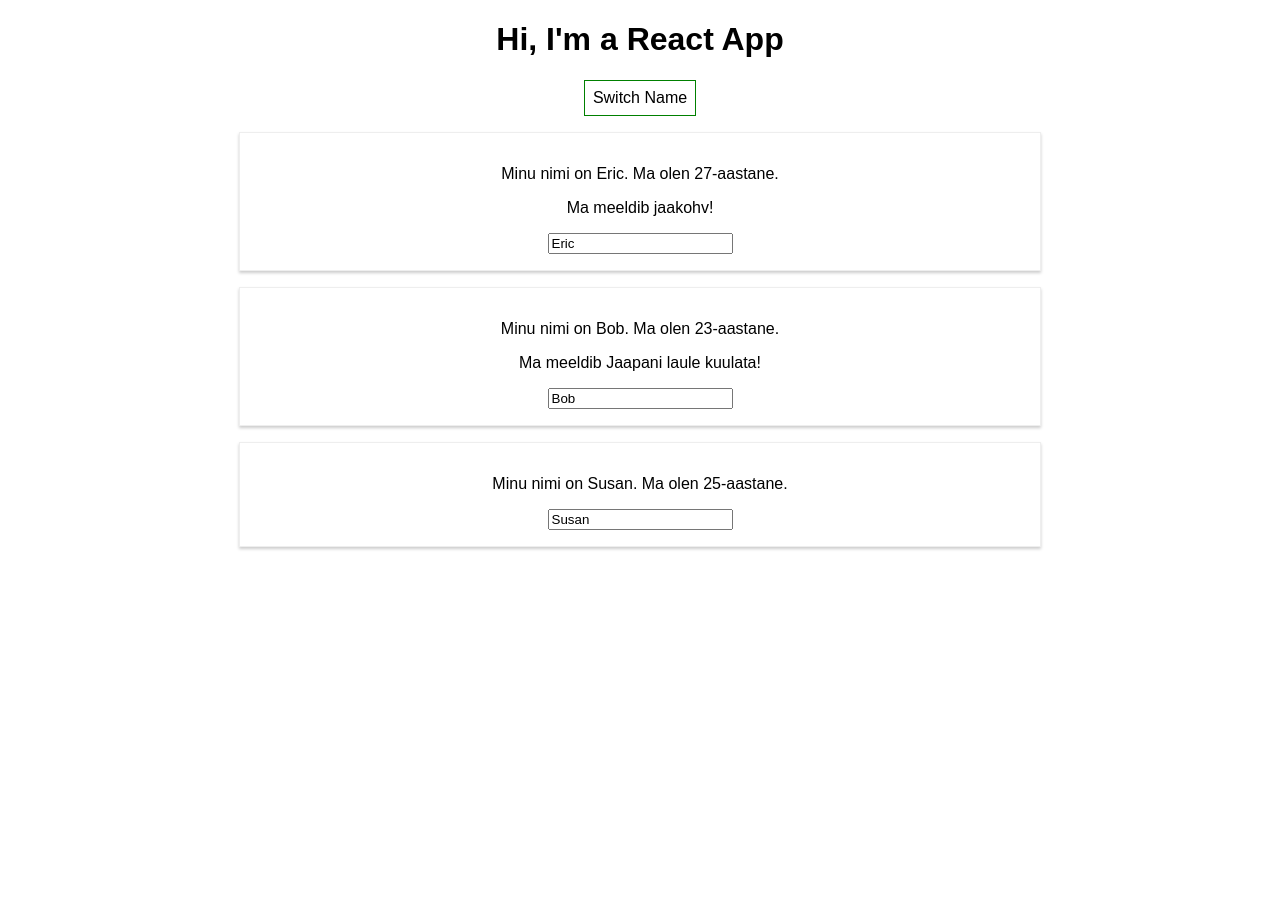
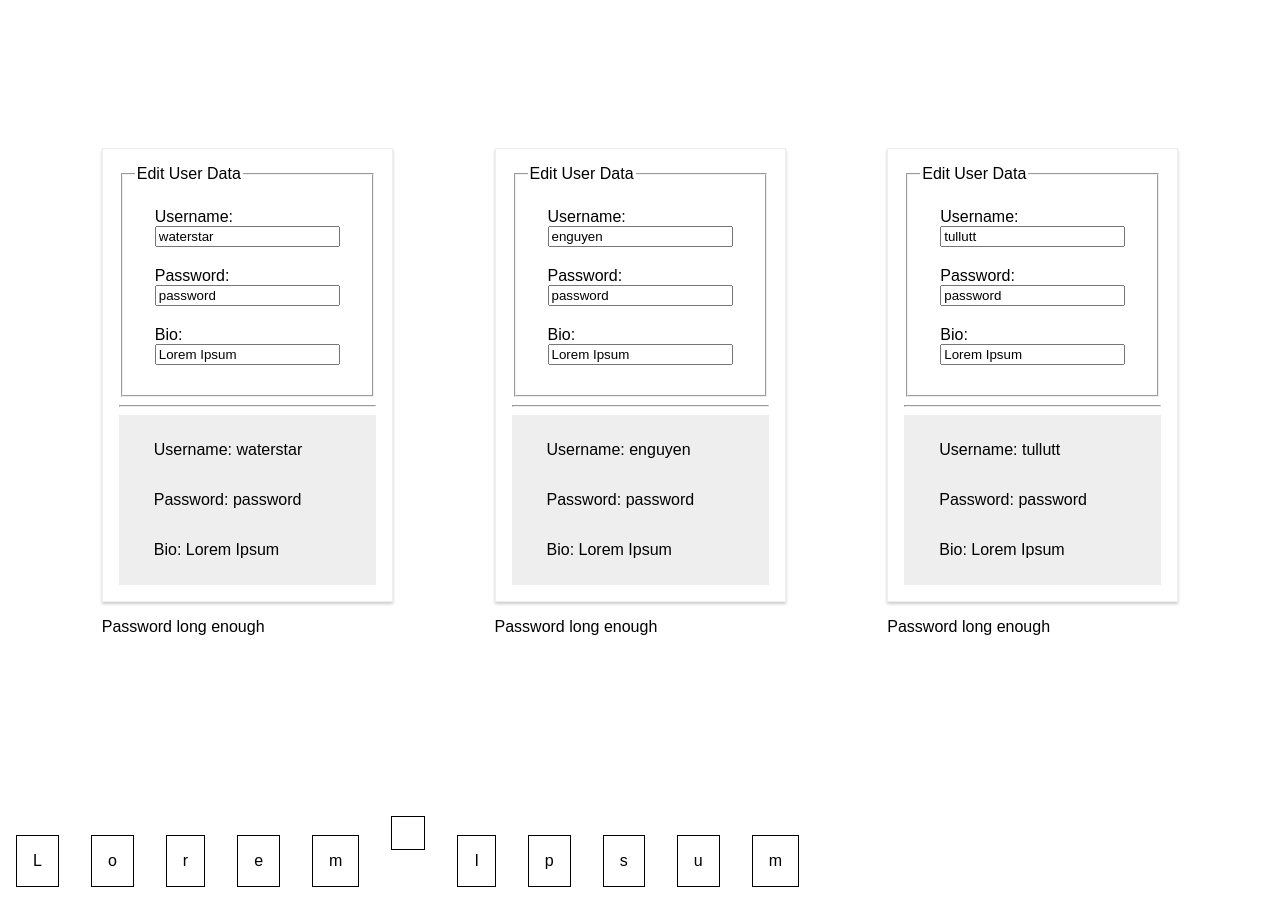
Before and after one commit to enguyen807/react-complete-guide, a React (Create React App) app: page / in a window 1280 px wide. Before the commit the page ends 800 px from the top, so only its background shows below. Built offline with nearby package versions, Linux system fonts and the light colour scheme.

Commit message:
Finish Assignment 2

```diff
--- a/src/App.css
+++ b/src/App.css
@@ -1,28 +1,6 @@
-.App {
-  text-align: center;
+.columns {
+  display: flex;
+  justify-content: space-evenly;
+  align-items: center;
+  height: 100vh;
 }
-
-.App-logo {
-  animation: App-logo-spin infinite 20s linear;
-  height: 80px;
-}
-
-.App-header {
-  background-color: #222;
-  height: 150px;
-  padding: 20px;
-  color: white;
-}
-
-.App-title {
-  font-size: 1.5em;
-}
-
-.App-intro {
-  font-size: large;
-}
-
-@keyframes App-logo-spin {
-  from { transform: rotate(0deg); }
-  to { transform: rotate(360deg); }
-}
--- a/src/App.js
+++ b/src/App.js
@@ -1,73 +1,106 @@
 import React, { Component } from "react";
 import "./App.css";
 
-import Person from "./Person/Person";
+import Input from "./Input/Input";
+import Validation from "./Validation/Validation";
+import Char from "./Char/Char";
 
 class App extends Component {
   state = {
-    persons: [
-      {name: "Eric", age: 27},
-      {name: "Bob", age: 23},
-      {name: "Susan",age: 25},
+
+    users: [
+      {
+        id: "1",
+        username: "waterstar",
+        password: "password",
+        bio: "Lorem Ipsum",
+      },
+      {
+        id: "2",
+        username: "enguyen",
+        password: "password",
+        bio: "Lorem Ipsum",
+      },
+      {
+        id: "3",
+        username: "tullutt",
+        password: "password",
+        bio: "Lorem Ipsum",
+      },
     ],
   };
 
-  switchNameHandler = (newName) => {
-    // this.state.persons[0].name = 'Erick';
-    this.setState({
-      persons: [
-        {name: newName,age: 28},
-        {name: "Bob",age: 24},
-        {name: "Susan",age: 26},
-      ],
+  inputChangedHandler = (e, id) => {
+    const userIndex = this.state.users.findIndex((u) => {
+      return u.id === id;
     });
+
+    console.log(userIndex)
+    const property = e.target.id.toLowerCase();
+
+    console.log('/*********************/')
+    const user = { ...this.state.users[userIndex] };
+    console.log(user)
+    user[property] = e.target.value;
+    console.log(user)
+
+    console.log('/*********************/')
+    const users = [...this.state.users];
+    console.log(users)
+    users[userIndex] = user;
+    console.log(users)
+
+    this.setState({ users: users });
   };
 
-  nameChangedHandler = (e) => {
-    this.setState({
-      persons: [
-        {name: "Eric",age: 28},
-        {name: e.target.value,age: 24},
-        {name: "Susan",age: 26},
-      ],
+  deleteCharHandler = (id, index) => {
+    const user0 = this.state.users[0]
+    const userBio = user0.bio.split("");
+    userBio.splice(index, 1)
+
+    const updatedBio = userBio.join('')
+
+    const userIndex = this.state.users.findIndex((u) => {
+      return u.id === id;
     });
+
+    const user = { ...this.state.users[userIndex] };
+    user.bio = updatedBio;
+
+    const users = [...this.state.users];
+    users[userIndex] = user;
+
+    this.setState({users: users})
   }
 
   render() {
-    const style = {
-      backgroundColor: 'white',
-      font: 'inherit',
-      border: '1px solid green',
-      padding: '8px',
-      cursor: 'pointer'
-    }
+    let userCard = null;
+    let charList = this.state.users[0].bio.split("").map((ch, index) => {
+      return <Char key={index} character={ch} clicked={()=>this.deleteCharHandler(this.state.users[0].id, index)}/>;
+    });
+
+    userCard = (
+      <div className="columns">
+        {this.state.users.map((user) => {
+          return (
+            <div>
+              <Input
+                username={user.username}
+                password={user.password}
+                bio={user.bio}
+                key={user.id}
+                changed={(e) => this.inputChangedHandler(e, user.id)}
+              />
+              <Validation inputLength={user.password.length} />
+            </div>
+          );
+        })}
+      </div>
+    );
 
     return (
       <div className="App">
-        <h1>Hi, I'm a React App</h1>
-        <button
-          style={style}
-          onClick={() => this.switchNameHandler("Donald")}>
-          Switch Name
-        </button>
-        <Person
-          name={this.state.persons[0].name}
-          age={this.state.persons[0].age}
-        >
-          Ma meeldib jaakohv!
-        </Person>
-        <Person
-          name={this.state.persons[1].name}
-          age={this.state.persons[1].age}
-          click={this.switchNameHandler.bind(this, "Erick")}
-          changed={this.nameChangedHandler}
-        >
-          Ma meeldib Jaapani laule kuulata!
-        </Person>
-        <Person
-          name={this.state.persons[2].name}
-          age={this.state.persons[2].age}
-        ></Person>
+        {userCard} {charList}
       </div>
     );
   }
--- /dev/null
+++ b/src/Char/Char.css
@@ -0,0 +1,7 @@
+.Char {
+  display: inline-block;
+  padding: 16px;
+  margin: 16px;
+  border: 1px solid black;
+  text-align: center;
+}
--- /dev/null
+++ b/src/Char/Char.js
@@ -0,0 +1,12 @@
+import React from 'react'
+import './Char.css'
+
+const char = (props) => {
+  return (
+    <div className="Char" onClick={props.clicked}>
+      {props.character}
+    </div>
+  )
+}
+
+export default char
--- /dev/null
+++ b/src/Input/Input.css
@@ -0,0 +1,22 @@
+.Card{
+  border: 1px solid #eee;
+  box-shadow: 0 2px 3px #ccc;
+  padding: 16px;
+  text-align: left;
+}
+
+fieldset div {
+  display: flex;
+  flex-flow: column;
+  align-items: stretch;
+  align-content: space-between;
+  margin: 20px;
+}
+
+.Box {
+  background-color: #eee;
+  height: auto;
+  display: flex;
+  flex-flow: column;
+  padding: 10px 35px;
+}
--- /dev/null
+++ b/src/Input/Input.js
@@ -0,0 +1,47 @@
+import React from "react";
+import "./Input.css";
+
+const input = (props) => {
+  return (
+    <div className="Card">
+      <fieldset>
+        <legend>Edit User Data</legend>
+        <div>
+          <label htmlFor="Username">Username: </label>
+          <input
+            id="Username"
+            type="text"
+            onChange={props.changed}
+            defaultValue={props.username}
+          />
+        </div>
+        <div>
+          <label htmlFor="Password">Password: </label>
+          <input
+            id="Password"
+            type="text"
+            onChange={props.changed}
+            defaultValue={props.password}
+          />
+        </div>
+        <div>
+          <label htmlFor="Bio">Bio: </label>
+          <input
+            id="Bio"
+            type="text"
+            onChange={props.changed}
+            defaultValue={props.bio}
+          />
+        </div>
+      </fieldset>
+      <hr />
+      <div className="Box">
+        <p>Username: {props.username}</p>
+        <p>Password: {props.password}</p>
+        <p>Bio: {props.bio}</p>
+      </div>
+    </div>
+  );
+};
+
+export default input;
--- /dev/null
+++ b/src/Validation/Validation.js
@@ -0,0 +1,17 @@
+import React from "react";
+
+const validation = (props) => {
+  let validationPasswordMessage = <p>Password long enough</p>
+
+  if (props.inputLength <= 5) {
+    validationPasswordMessage = <p>Password too short!</p>
+  }
+
+  return (
+    <div>
+      {validationPasswordMessage}
+    </div>
+  );
+};
+
+export default validation;
```
